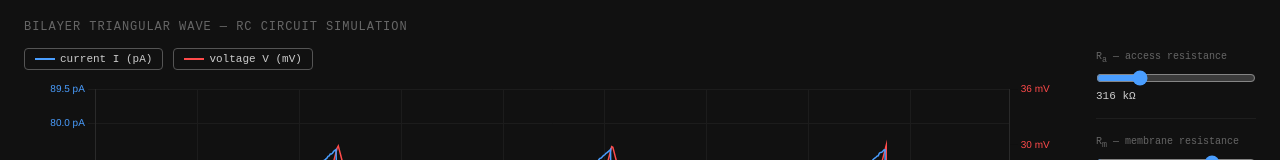
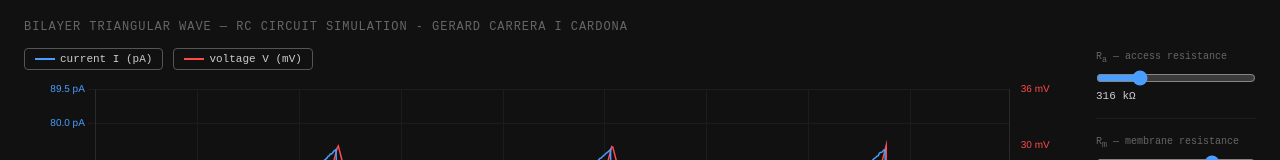
Before and after one commit to GerardCarreraCardona/bilayer_sim, a plain HTML site: page index.html in a window 1280 px wide. Shown: the top 160 px of the page. Drawn offline with nearby package versions, Linux system fonts and the light colour scheme.

Commit message:
Update header with full author name

```diff
--- a/index.html
+++ b/index.html
@@ -29,7 +29,7 @@ button.tog.off{opacity:.35;border-color:#2a2a2a}
 </head>
 <body>
 <div id="wrap">
-  <h2>bilayer triangular wave — RC circuit simulation</h2>
+  <h2>bilayer triangular wave — RC circuit simulation - Gerard Carrera i Cardona</h2>
   <div id="main">
     <div id="chart-col">
       <div class="legend">
```
